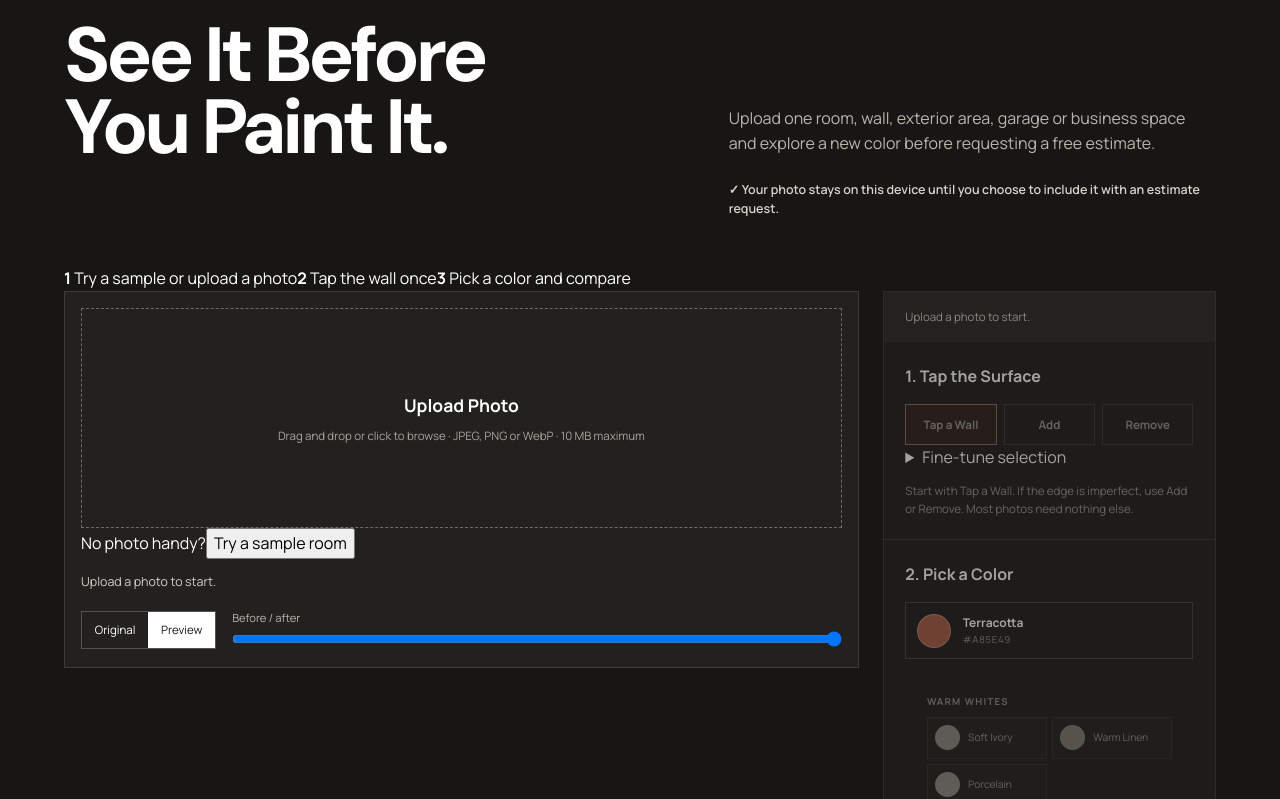
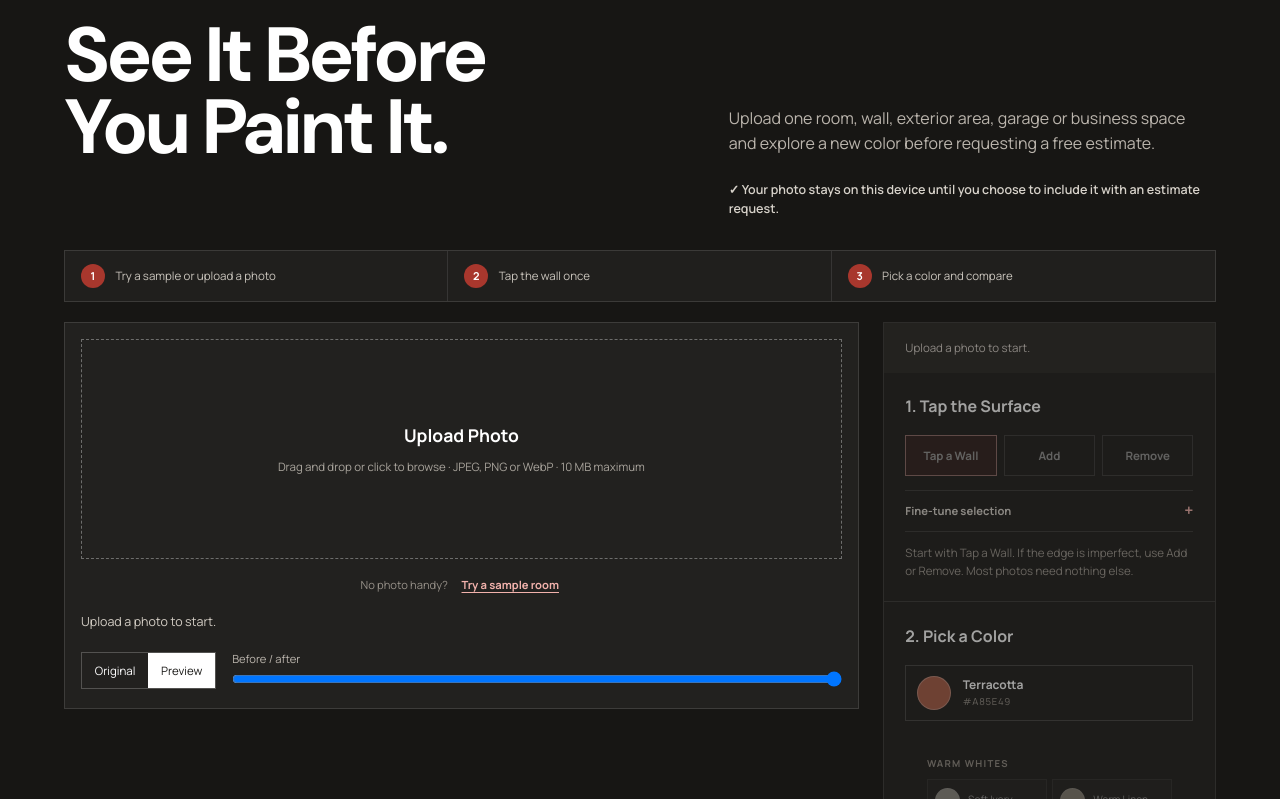
Before and after one commit to jderomanis1/jcconcept, a plain HTML site: page index.html in a window 1280 px wide. Shown: the part 2575-3374 px from the top of the page. Drawn offline with Linux system fonts and the light colour scheme; a web font is replaced by a local one.

Commit message:
Polish Color Studio guidance and advanced controls

```diff
--- a/studio.css
+++ b/studio.css
@@ -1,8 +1,12 @@
-.studio-intro{max-width:var(--max);margin:0 auto 3rem;display:grid;grid-template-columns:1.2fr 1fr;gap:1rem 5rem;align-items:end}
+.studio-intro{max-width:var(--max);margin:0 auto 2rem;display:grid;grid-template-columns:1.2fr 1fr;gap:1rem 5rem;align-items:end}
 .studio-intro .eyebrow{grid-column:1/-1;margin-bottom:.4rem}
 .studio-intro h2{font-size:clamp(3.4rem,6vw,7rem)}
 .studio-intro>p:not(.eyebrow){color:#bbb5ad;max-width:550px;margin:0 0 .5rem}
 .studio-intro>strong{grid-column:2;color:#d7d2ca;font-size:.78rem;font-weight:600}
+.studio-quickstart{max-width:var(--max);margin:0 auto 1.25rem;display:grid;grid-template-columns:repeat(3,1fr);border:1px solid rgba(255,255,255,.12);background:#201f1d}
+.studio-quickstart span{display:flex;align-items:center;gap:.65rem;padding:.8rem 1rem;color:#c9c4bc;font-size:.72rem;border-right:1px solid rgba(255,255,255,.1)}
+.studio-quickstart span:last-child{border-right:0}
+.studio-quickstart b{width:24px;height:24px;border-radius:50%;display:grid;place-items:center;background:var(--red);color:#fff;font-size:.68rem;flex:none}
 .studio-workspace{max-width:var(--max);margin:auto;display:grid;grid-template-columns:minmax(0,1.55fr) minmax(320px,.65fr);gap:1.5rem;align-items:start;position:relative}
 .canvas-panel,.studio-controls{background:#22211f;border:1px solid rgba(255,255,255,.12)}
 .canvas-panel{padding:1rem;min-width:0}
@@ -13,6 +17,9 @@
 .upload-zone.drag{border-color:#f2b2ac;background:rgba(168,55,45,.12)}
 .upload-zone.compact{min-height:0;padding:.75rem;margin-bottom:1rem;display:flex;justify-content:center;gap:.7rem}
 .upload-zone.compact span{display:none}
+.studio-demo-row{display:flex;align-items:center;justify-content:center;gap:.65rem;padding:.75rem 0 .1rem;color:#969088;font-size:.7rem}
+.studio-demo-button{border:0;background:transparent;color:#f2b2ac;padding:.3rem .2rem;font-weight:750;text-decoration:underline;text-underline-offset:3px}
+.studio-demo-button:hover{color:#fff}
 .canvas-wrap{position:relative;overflow:hidden;background:#0d0d0c;max-height:650px}
 #studio-canvas{display:block;width:100%;height:auto;max-height:650px;object-fit:contain;touch-action:pan-y;background:#0d0d0c}
 #studio-canvas.editing{touch-action:none}
@@ -38,6 +45,12 @@
 .tool-row{display:grid;grid-template-columns:repeat(3,1fr);gap:.45rem}
 .tool,.studio-actions button,[data-mobile-tool]{border:1px solid rgba(255,255,255,.24);background:transparent;color:white;padding:.65rem .55rem;font-weight:650;font-size:.72rem}
 .tool.active,.tool[aria-pressed="true"],[data-mobile-tool][aria-pressed="true"]{border-color:#f2b2ac;background:rgba(168,55,45,.26)}
+.studio-advanced{margin:.9rem 0 0;border-top:1px solid rgba(255,255,255,.12);border-bottom:1px solid rgba(255,255,255,.12)}
+.studio-advanced summary{cursor:pointer;padding:.7rem 0;color:#d9d4cd;font-size:.7rem;font-weight:750;list-style:none}
+.studio-advanced summary::-webkit-details-marker{display:none}
+.studio-advanced summary:after{content:'+';float:right;color:#f2b2ac;font-size:1rem;line-height:1}
+.studio-advanced[open] summary:after{content:'−'}
+.studio-advanced-body{padding:0 0 .35rem}
 .range-ends{display:flex;justify-content:space-between;font-size:.58rem;color:#77726c;margin-top:-.55rem}
 .selection-toggle{display:flex!important;align-items:center;gap:.55rem}
 .selection-toggle input{width:auto;min-height:auto;margin:0}
```
